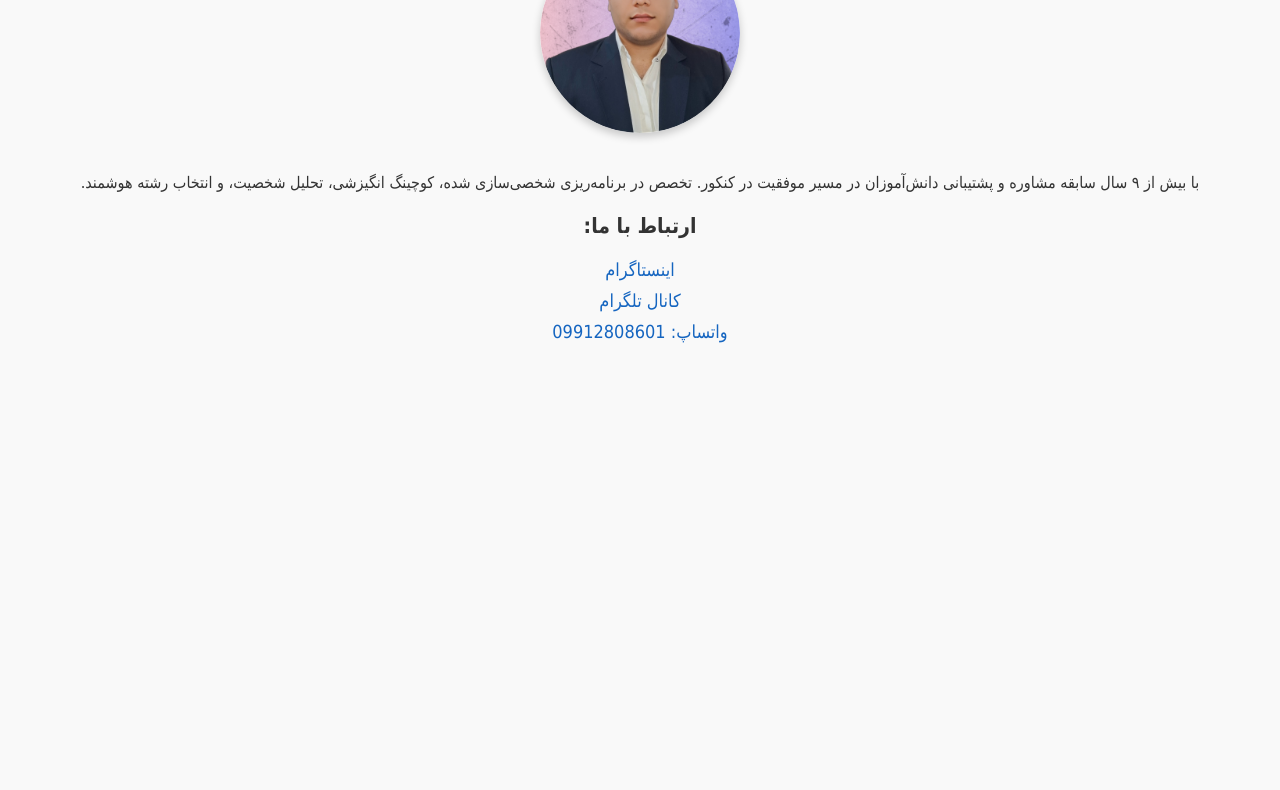
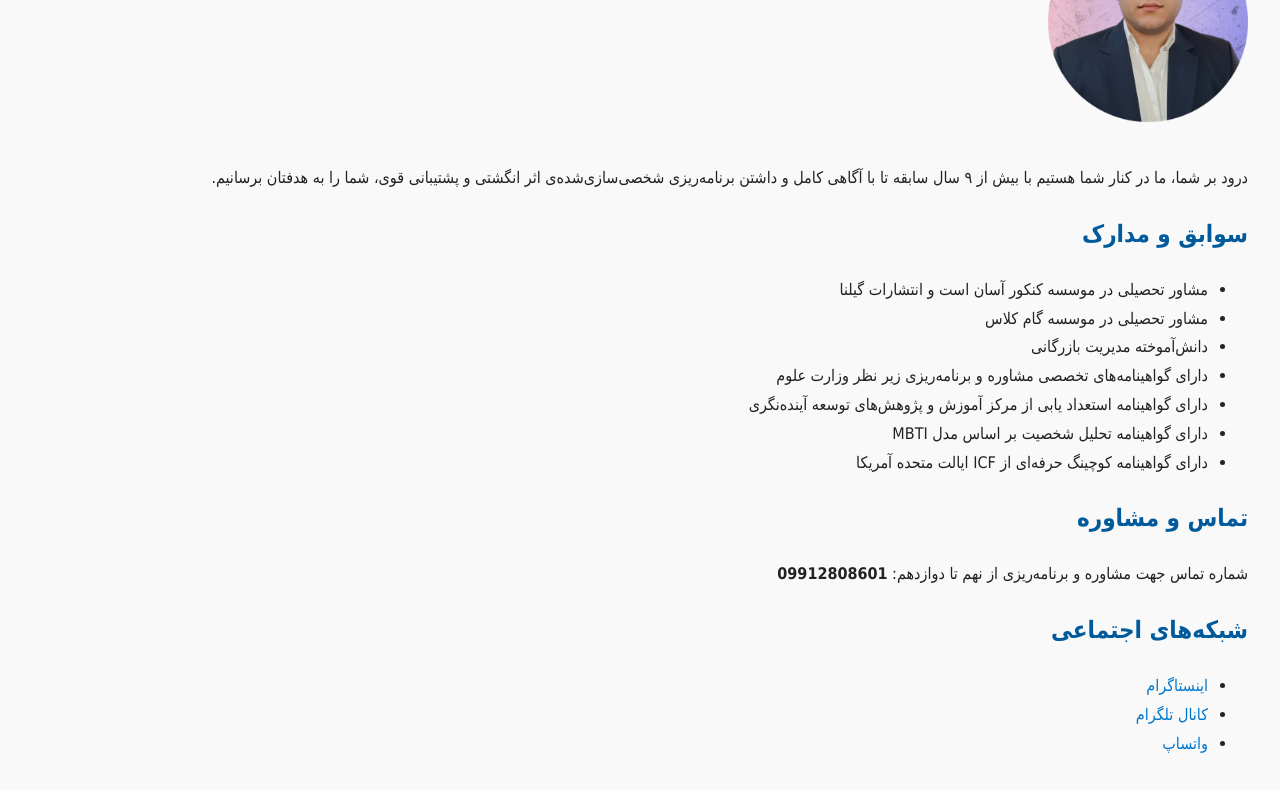
Before and after one commit to maziar-Norouzi/maziar-Norouzi.github.io, a plain HTML site: page index.html in a window 1280 px wide. Shown: the part 252-1042 px from the top of the page. Before the commit the page ends 800 px from the top, so only its background shows below. Drawn offline with Linux system fonts and the light colour scheme.

Commit message:
Update index.html

```diff
--- a/index.html
+++ b/index.html
@@ -3,57 +3,72 @@
 <head>
   <meta charset="UTF-8" />
   <meta name="viewport" content="width=device-width, initial-scale=1.0" />
-  <meta name="description" content="مازیار نوروزی مشاور تحصیلی و مشاور کنکور با بیش از ۹ سال سابقه درخشان، برنامه‌ریزی شخصی‌سازی شده، کوچینگ، پشتیبانی کنکور، انتخاب رشته و مشاوره انگیزشی." />
-  <meta name="keywords" content="مازیار نوروزی, مازیارنوروزی مشاور کنکور, مازیار نوروزی مشاور تحصیلی, مشاور کنکور, مشاوره کنکور, برنامه‌ریزی کنکور, انتخاب رشته, کوچینگ تحصیلی" />
+  <meta name="description" content="مازیار نوروزی، مشاور تحصیلی و کنکور با بیش از ۹ سال سابقه، همراه شما برای موفقیت در کنکور با برنامه‌ریزی اثرانگشتی و پشتیبانی قوی." />
+  <meta name="keywords" content="مازیار نوروزی, مشاور کنکور, مشاور تحصیلی, مازیارنوروزی مشاوره, کنکور آسان است, گیلنا, برنامه ریزی درسی, کوچینگ تحصیلی" />
   <meta name="author" content="مازیار نوروزی" />
+  <meta name="robots" content="index, follow" />
+  <meta property="og:title" content="مازیار نوروزی - مشاور تحصیلی و کنکور" />
+  <meta property="og:description" content="مشاور رسمی کنکور با برنامه‌ریزی شخصی‌سازی‌شده، گواهینامه‌های رسمی و بیش از ۹ سال سابقه." />
+  <meta property="og:image" content="https://maziar-norouzi.github.io/maziar-norouzi-profile.png" />
+  <meta property="og:url" content="https://maziar-norouzi.github.io/" />
+  <meta name="google-site-verification" content="7YAA2y_iX5NiyEq9Ps94g5EVRVNEYXHX1WofdAOoVG4" />
+  <link rel="canonical" href="https://maziar-norouzi.github.io/" />
   <title>مازیار نوروزی | مشاور تحصیلی و کنکور</title>
   <style>
     body {
       font-family: Tahoma, sans-serif;
-      background: #f9f9f9;
-      color: #333;
-      padding: 30px;
-      text-align: center;
+      line-height: 1.8;
       direction: rtl;
+      margin: 2rem;
+      background-color: #f9f9f9;
+      color: #222;
     }
-    h1 {
-      color: #2e7d32;
-      margin-bottom: 10px;
+    img {
+      max-width: 200px;
+      border-radius: 16px;
+      margin-bottom: 1rem;
     }
-    .photo {
-      max-width: 200px;
-      border-radius: 50%;
-      margin: 20px auto;
-      box-shadow: 0 4px 8px rgba(0,0,0,0.2);
-    }
-    .contact {
-      margin-top: 20px;
-      font-size: 18px;
+    h1, h2 {
+      color: #005a9c;
     }
     a {
-      color: #1565c0;
+      color: #0077cc;
       text-decoration: none;
-      display: block;
-      margin: 10px 0;
+    }
+    a:hover {
+      text-decoration: underline;
     }
   </style>
 </head>
 <body>
+
   <h1>مازیار نوروزی</h1>
-  <h2>مشاور تحصیلی و مشاور کنکور</h2>
+  <h2>مشاور تحصیلی و کنکور</h2>
 
-  <img src="maziar-norouzi-profile.png" alt="مازیار نوروزی" class="photo" />
+  <img src="maziar-norouzi-profile.png" alt="مازیار نوروزی - مشاور تحصیلی" />
 
-  <p>
-    با بیش از ۹ سال سابقه مشاوره و پشتیبانی دانش‌آموزان در مسیر موفقیت در کنکور.
-    تخصص در برنامه‌ریزی شخصی‌سازی شده، کوچینگ انگیزشی، تحلیل شخصیت، و انتخاب رشته هوشمند.
-  </p>
+  <p>درود بر شما، ما در کنار شما هستیم با بیش از ۹ سال سابقه تا با آگاهی کامل و داشتن برنامه‌ریزی شخصی‌سازی‌شده‌ی اثر انگشتی و پشتیبانی قوی، شما را به هدفتان برسانیم.</p>
 
-  <div class="contact">
-    <h3>ارتباط با ما:</h3>
-    <a href="https://www.instagram.com/moshaverh.norouzi?igsh=eXhmdGdjOG5wYzQ0" target="_blank">اینستاگرام</a>
-    <a href="https://t.me/Enfejarkonkurriha" target="_blank">کانال تلگرام</a>
-    <a href="https://wa.me/989912808601" target="_blank">واتساپ: 09912808601</a>
-  </div>
+  <h2>سوابق و مدارک</h2>
+  <ul>
+    <li>مشاور تحصیلی در موسسه کنکور آسان است و انتشارات گیلنا</li>
+    <li>مشاور تحصیلی در موسسه گام کلاس</li>
+    <li>دانش‌آموخته مدیریت بازرگانی</li>
+    <li>دارای گواهینامه‌های تخصصی مشاوره و برنامه‌ریزی زیر نظر وزارت علوم</li>
+    <li>دارای گواهینامه استعداد یابی از مرکز آموزش و پژوهش‌های توسعه آینده‌نگری</li>
+    <li>دارای گواهینامه تحلیل شخصیت بر اساس مدل MBTI</li>
+    <li>دارای گواهینامه کوچینگ حرفه‌ای از ICF ایالت متحده آمریکا</li>
+  </ul>
+
+  <h2>تماس و مشاوره</h2>
+  <p>شماره تماس جهت مشاوره و برنامه‌ریزی از نهم تا دوازدهم: <strong>09912808601</strong></p>
+
+  <h2>شبکه‌های اجتماعی</h2>
+  <ul>
+    <li><a href="https://www.instagram.com/moshaverh.norouzi?igsh=eXhmdGdjOG5wYzQ0" target="_blank">اینستاگرام</a></li>
+    <li><a href="https://t.me/Enfejarkonkurriha" target="_blank">کانال تلگرام</a></li>
+    <li><a href="https://wa.me/989912808601" target="_blank">واتساپ</a></li>
+  </ul>
+
 </body>
 </html>
```
